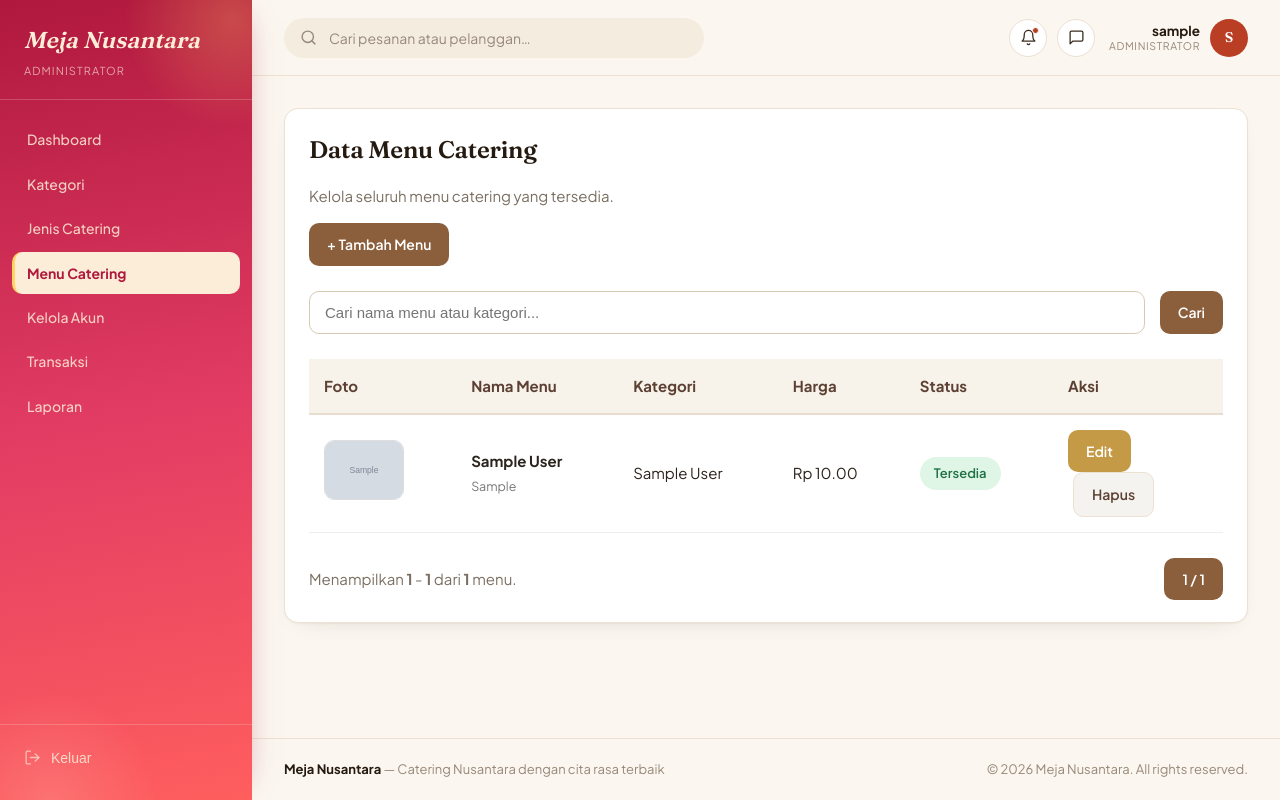
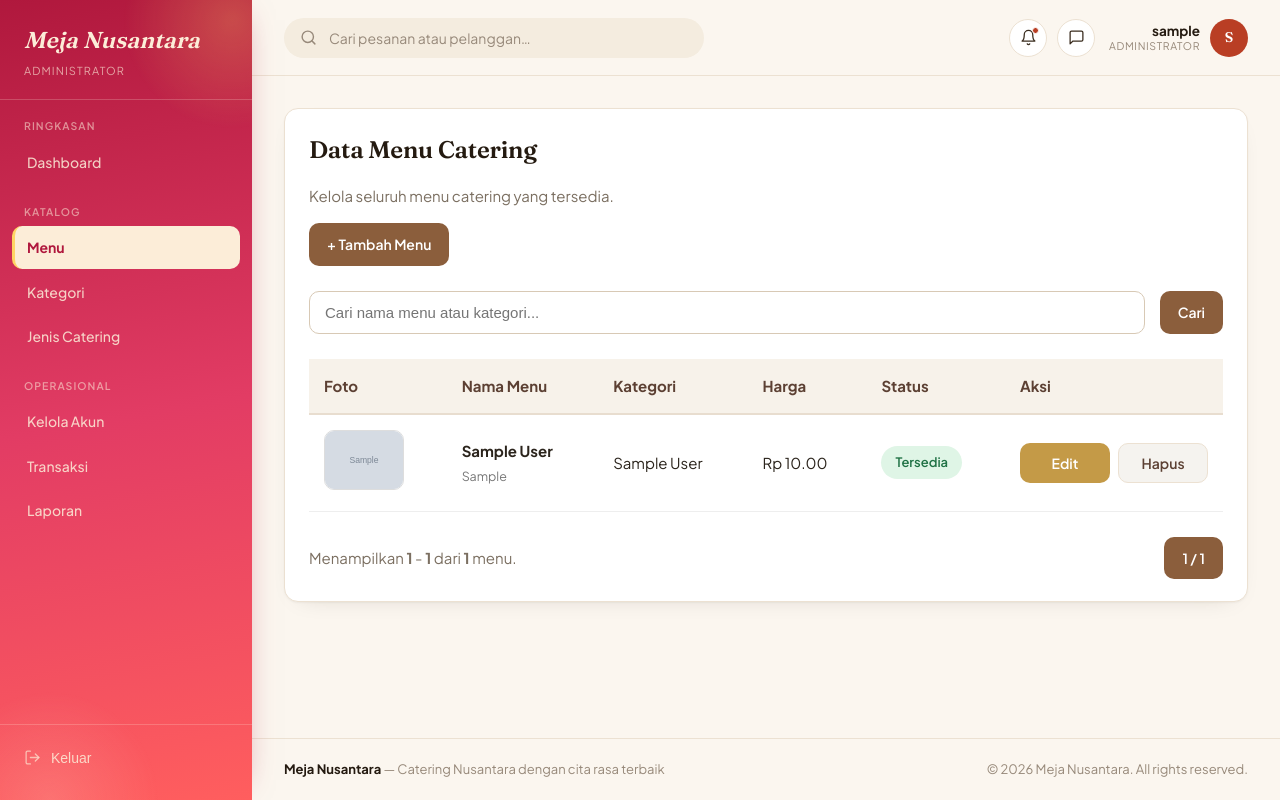
Before and after one commit to prsheilaa/catering-website, a Django app: page /admin-panel/menu/ in a window 1280 px wide. Run offline with Django 5.2, Linux system fonts and the light colour scheme; a user stored in the database is signed in; tables that the repository leaves empty hold one stand-in row (values such as "Sample post"); grey boxes marked "Sample" are stand-in pictures.

Commit message:
Penampilan Baru

```diff
--- a/static/css/main.css
+++ b/static/css/main.css
@@ -937,3 +937,22 @@ table.data tr:hover td { background: var(--paper-3); }
         text-align: center;
     }
 }
+
+.action-buttons{
+    display:flex;
+    gap:8px;
+}
+
+.action-buttons .btn{
+    flex:1;
+    width:90px;
+    min-width:90px;
+    height:40px;
+
+    display:flex;
+    justify-content:center;
+    align-items:center;
+
+    padding:0;
+    margin:0;
+}
--- a/templates/administrator/menu_list.html
+++ b/templates/administrator/menu_list.html
@@ -14,32 +14,51 @@ Administrator
 {% block sidebar_nav %}
 
 <div class="nav-group">
+    <div class="nav-label">Ringkasan</div>
 
-    <a href="{% url 'administrator:dashboard' %}" class="nav-link">
+    <a class="nav-link"
+       href="{% url 'administrator:dashboard' %}">
         Dashboard
     </a>
+</div>
 
-    <a href="{% url 'administrator:kategori_list' %}" class="nav-link">
+<div class="nav-group">
+
+    <div class="nav-label">Katalog</div>
+
+    <a class="nav-link active"
+       href="{% url 'administrator:menu_list' %}">
+        Menu
+    </a>
+
+    <a class="nav-link"
+       href="{% url 'administrator:kategori_list' %}">
         Kategori
     </a>
 
-    <a href="{% url 'administrator:jenis_catering_list' %}" class="nav-link">
+    <a class="nav-link"
+       href="{% url 'administrator:jenis_catering_list' %}">
         Jenis Catering
     </a>
 
-    <a href="{% url 'administrator:menu_list' %}" class="nav-link active">
-        Menu Catering
-    </a>
+</div>
 
-    <a href="{% url 'administrator:akun_list' %}" class="nav-link">
+<div class="nav-group">
+
+    <div class="nav-label">Operasional</div>
+
+    <a class="nav-link"
+       href="{% url 'administrator:akun_list' %}">
         Kelola Akun
     </a>
 
-    <a href="{% url 'administrator:transaksi_list' %}" class="nav-link">
+    <a class="nav-link"
+       href="{% url 'administrator:transaksi_list' %}">
         Transaksi
     </a>
 
-    <a href="{% url 'administrator:laporan' %}" class="nav-link">
+    <a class="nav-link"
+       href="{% url 'administrator:laporan' %}">
         Laporan
     </a>
 
@@ -196,24 +215,17 @@ Administrator
                 </td>
 
                 <td>
-
+                    <div class="action-buttons">
                         <a href="{% url 'administrator:menu_edit' menu.pk %}"
                         class="btn btn-gold">
-
                         Edit
-
                         </a>
-
                         <a href="{% url 'administrator:menu_hapus' menu.pk %}"
                         class="btn btn-ghost"
                         onclick="return confirm('Yakin ingin menghapus menu ini?')">
-
-                        Hapus
-
-                    </a>
-
+                        Hapus</a>
+                    </div>
                 </td>
-
                 </tr>
 
             {% empty %}
```
Lines whose indentation alone changed are shown as unchanged.
